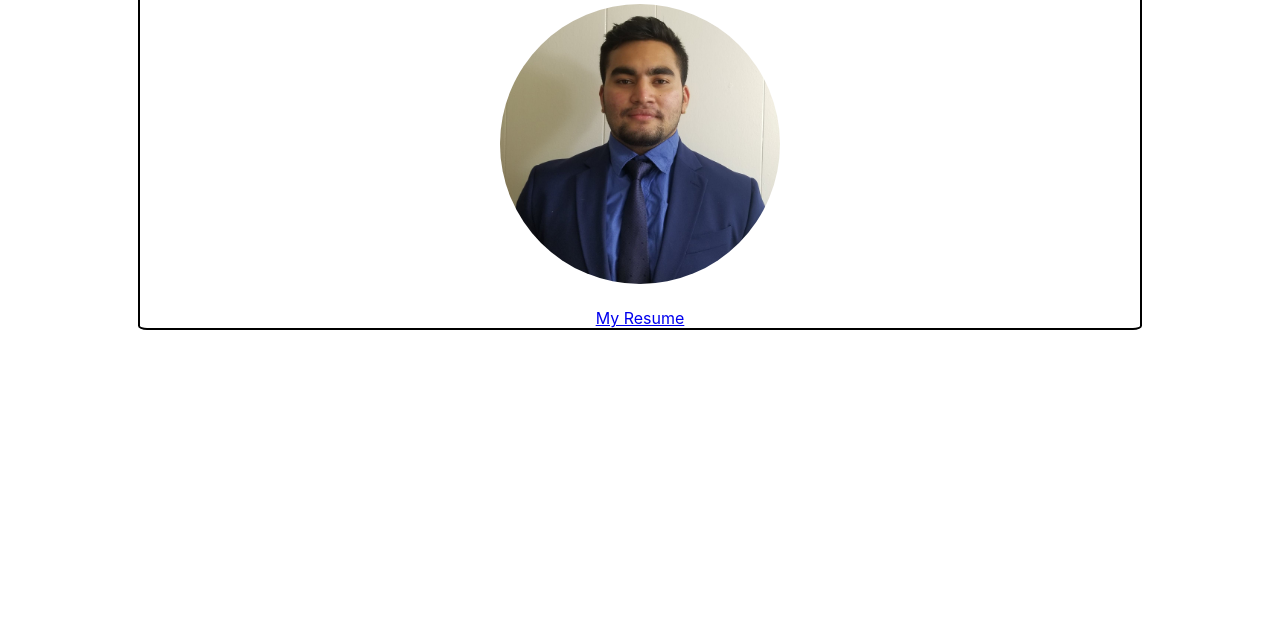
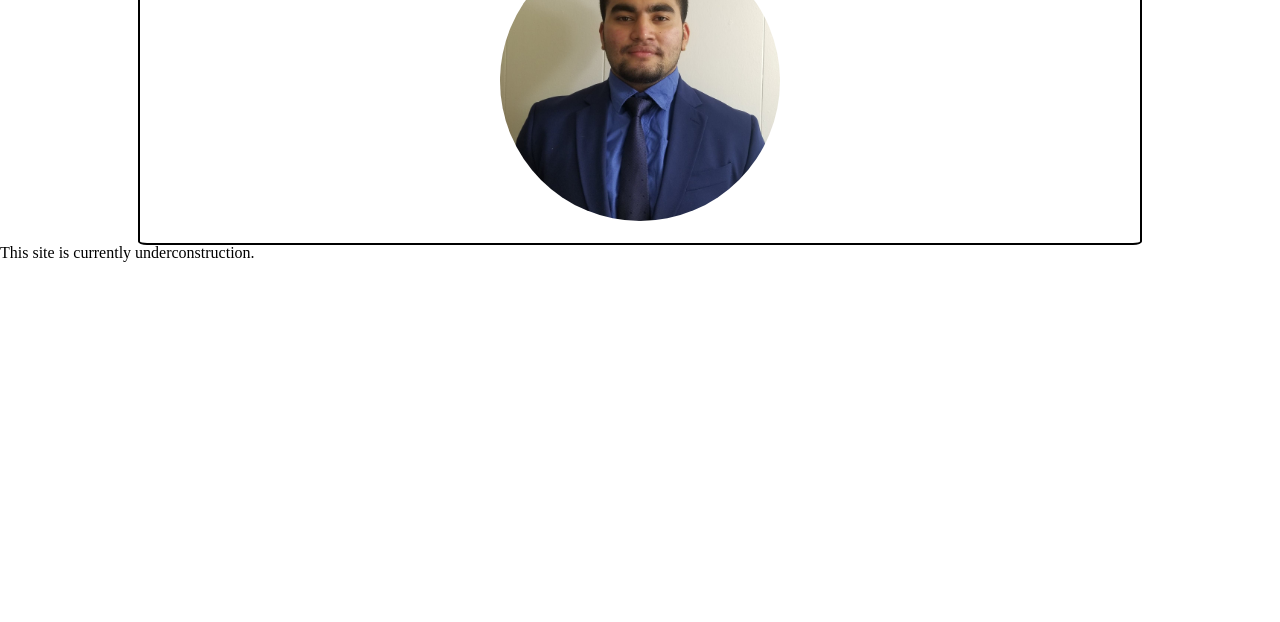
Before and after one commit to pujanbu/pujanbu.github.io, a plain HTML site: page index.html in a window 1280 px wide. Shown: the part 178-800 px from the top of the page. Drawn offline with Linux system fonts and the light colour scheme.

Commit message:
some cleanup

```diff
--- a/index.html
+++ b/index.html
@@ -11,29 +11,29 @@
     <link rel="stylesheet" href="https://use.fontawesome.com/releases/v5.3.1/css/all.css" integrity="sha384-mzrmE5qonljUremFsqc01SB46JvROS7bZs3IO2EmfFsd15uHvIt+Y8vEf7N7fWAU"
         crossorigin="anonymous">
     <link rel="stylesheet" href="style/style.css">
+    <link rel="stylesheet" href="style/reset.css">
+
 </head>
     <body>
         <div class="container">
             <div class="hero">
-                <h1 class="name">Pujan Budhathoki</h1>
+                <h1 class="name">Pujan Budhathoki </h1>
                 <img src="./images/head-shot.jpeg" alt="My picture">
             </div>
             <div class="main">
-                <a href="./resume.pdf" target="_blank">My Resume</a>
+                <!-- <table class="table">
+                       <tr>
+                        <td> <a href="./resume.pdf" target="_blank">My Resume</a></td>
+                        <td> Github</td>
+                        </tr>
+                        <tr>
+                                <td> LinkedIn</td>
+                                <td> Twitter</td>
+                        </tr>
+                </table>
+                 -->
             </div>
         </div>
-        <!-- <div>
-            <a href="https://www.pujanbudhathoki.com">
-             <i id="home-icon" class="fas fa-home">
-        </div>
-        <div class="name">
-            <h1> Pujan Budhathoki </h1>
-        </div>
-        <div class="image-div">
-            <img id="image" src="images/head-shot.jpeg">
-        </div>
-        <div>
-            <a href="resume.pdf" target="_blank" id="anchor">Basic Resume</a>
-        </div> -->
+        <div><p><b>This site is currently underconstruction.</b></p></div>
     </body>
 </html>
```
Also changed, not shown: 1 other file.
